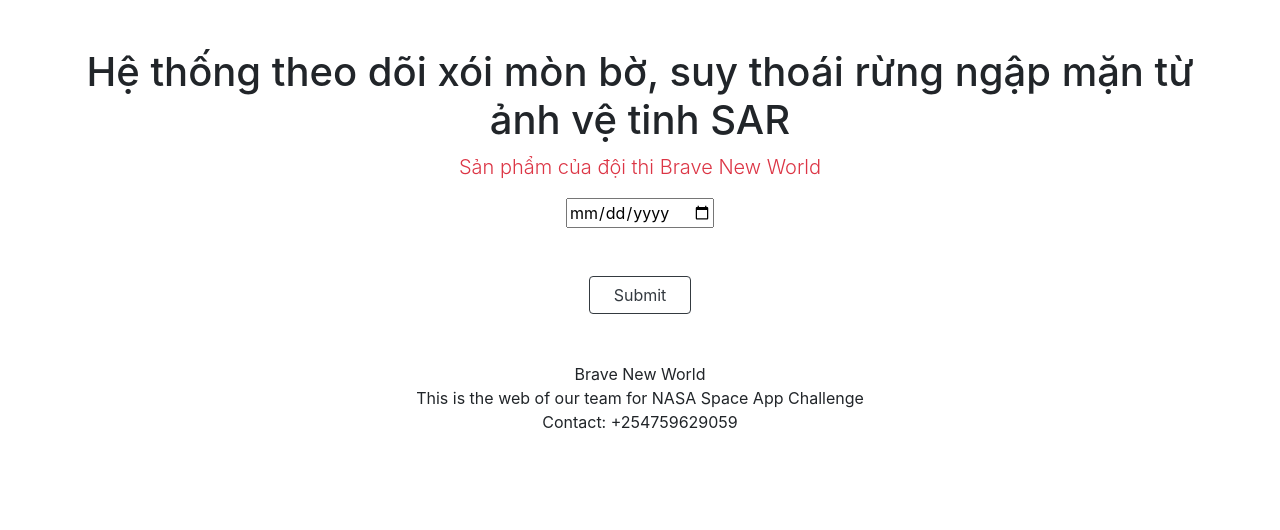
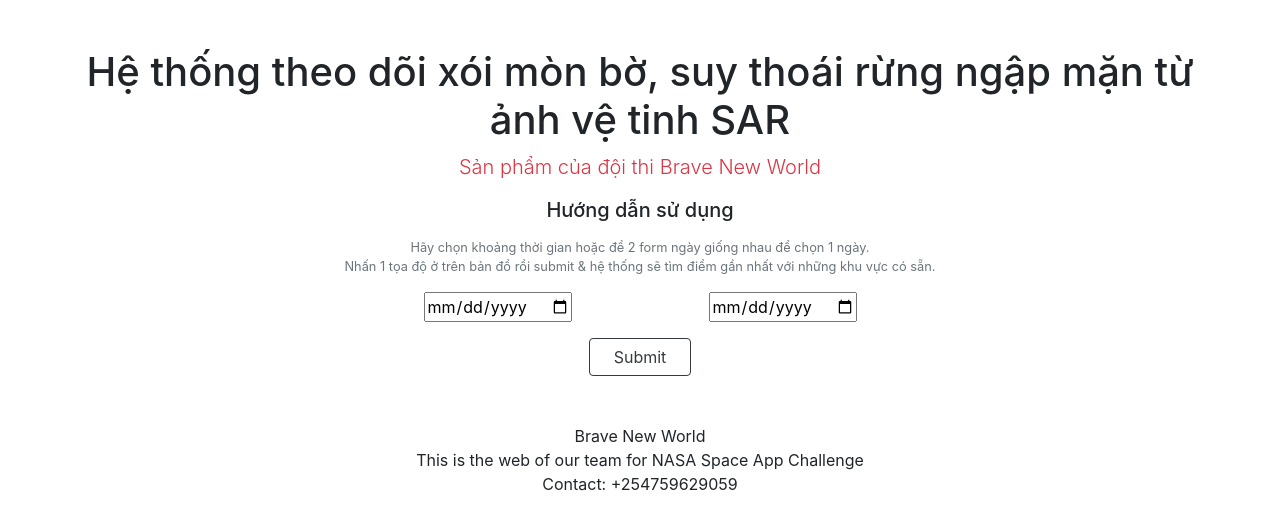
Before and after one commit to ltkdt/sparc_sar_demo, a Django app: template geoview/geoApp/templates/geoApp/home.html in a window 1280 px wide. Shown: the part 56-586 px from the top of the page. Run offline with Django 5.2, Linux system fonts and the light colour scheme; the template is opened without the code that fills it: values that come from a table or form of the project are taken from there, others are empty; some libraries are stand-ins or nearby versions.

Commit message:
functional ui

```diff
--- a/geoview/geoApp/forms.py
+++ b/geoview/geoApp/forms.py
@@ -8,4 +8,5 @@ class LastActiveForm(forms.Form):
     """
     Last Active Date Form
     """
-    last_active = forms.DateField(widget=DateInput)
+    start_active = forms.DateField(widget=DateInput, label="Start Date")
+    end_active = forms.DateField(widget=DateInput, label="End Date")
--- a/geoview/geoApp/templates/geoApp/home.html
+++ b/geoview/geoApp/templates/geoApp/home.html
@@ -65,10 +65,28 @@
         <p class="lead text-danger">Sản phẩm của đội thi Brave New World</p>
 
     <form id="coordForm" action="/revClick/" method="POST">
+          <div class="row justify-content-center mb-2">
+            <div class="col-12">
+              <label class="form-label h5">Hướng dẫn sử dụng</label>
+              <div class="text-muted small mt-2">
+                Hãy chọn khoảng thời gian hoặc để 2 form ngày giống nhau để chọn 1 ngày.<br>
+                Nhấn 1 tọa độ ở trên bản đồ rồi submit & hệ thống sẽ tìm điểm gần nhất với những khu vực có sẵn.
+              </div>
+            </div>
+          </div>
           {% csrf_token %}
-          {{ form.last_active }}
 
-          <div class="mb-5"></div> <!-- Adds extra space below the map -->
+          <p></p>
+          <div class="row justify-content-center g-2 mb-3">
+            <div class="col-md-3">
+              {{ form.start_active }}
+            </div>
+            <div class="col-md-3">
+              {{ form.end_active }}
+            </div>
+          </div>
+
+          <div class="mb-3"></div> <!-- Adds extra space below the map -->
 
           <input type="hidden" name="lat" id="latInput">
           <input type="hidden" name="lng" id="lngInput">
@@ -77,15 +95,9 @@
           <div class="mb-5"></div> <!-- Adds extra space below the map -->
     </form>
 
-
-
-
     {{ my_map|safe }}
 
     <div class="mb-5"></div> <!-- Adds extra space below the map -->
-
-
-
 
 
         <ul class="list-unstyled">
--- a/geoview/geoApp/views.py
+++ b/geoview/geoApp/views.py
@@ -86,8 +86,10 @@ def rev_click(request):
         # For example, save them to the database or perform some calculations
         form = LastActiveForm(request.POST)
         if form.is_valid():
-            last_active = form.cleaned_data['last_active']
-            print(f"Received date: {last_active}")
+            start_active = form.cleaned_data['start_active']
+            end_active = form.cleaned_data['end_active']
+            print(f"Start Active: {start_active}, End Active: {end_active}")
+            # Process the form data as needed
         else:
             print("Form is not valid")
 
```
Also changed, not shown: 1 other file.
